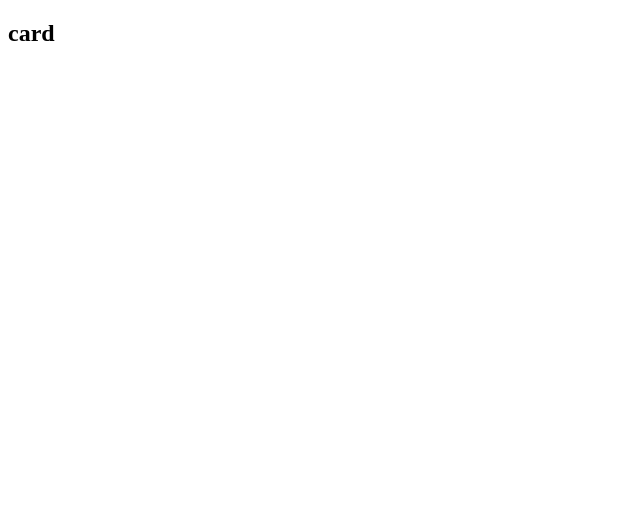
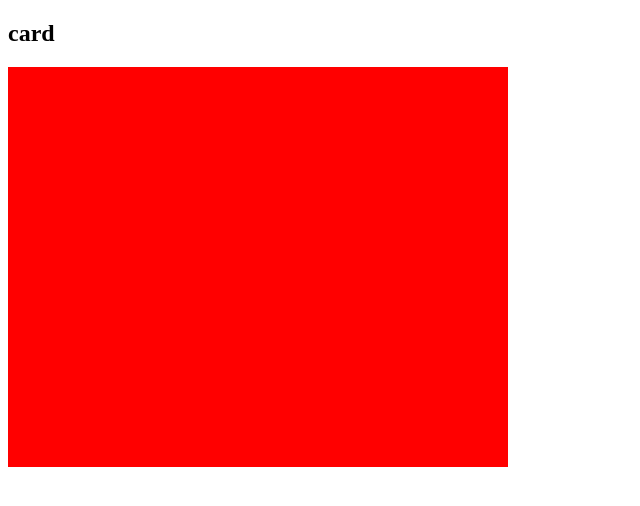
Before and after one commit to sndpbag/2026-card, a plain HTML site: page index.html in a window 1280 px wide. Shown: the whole page, without its empty margins (0-640 px from the left). Drawn offline with Linux system fonts and the light colour scheme.

Commit message:
updated card

```diff
--- a/index.html
+++ b/index.html
@@ -7,5 +7,8 @@
 </head>
 <body>
     <h2>card</h2>
+    <div style="width:500px;height: 400px;background-color: red;">
+
+    </div>
 </body>
 </html>
```
